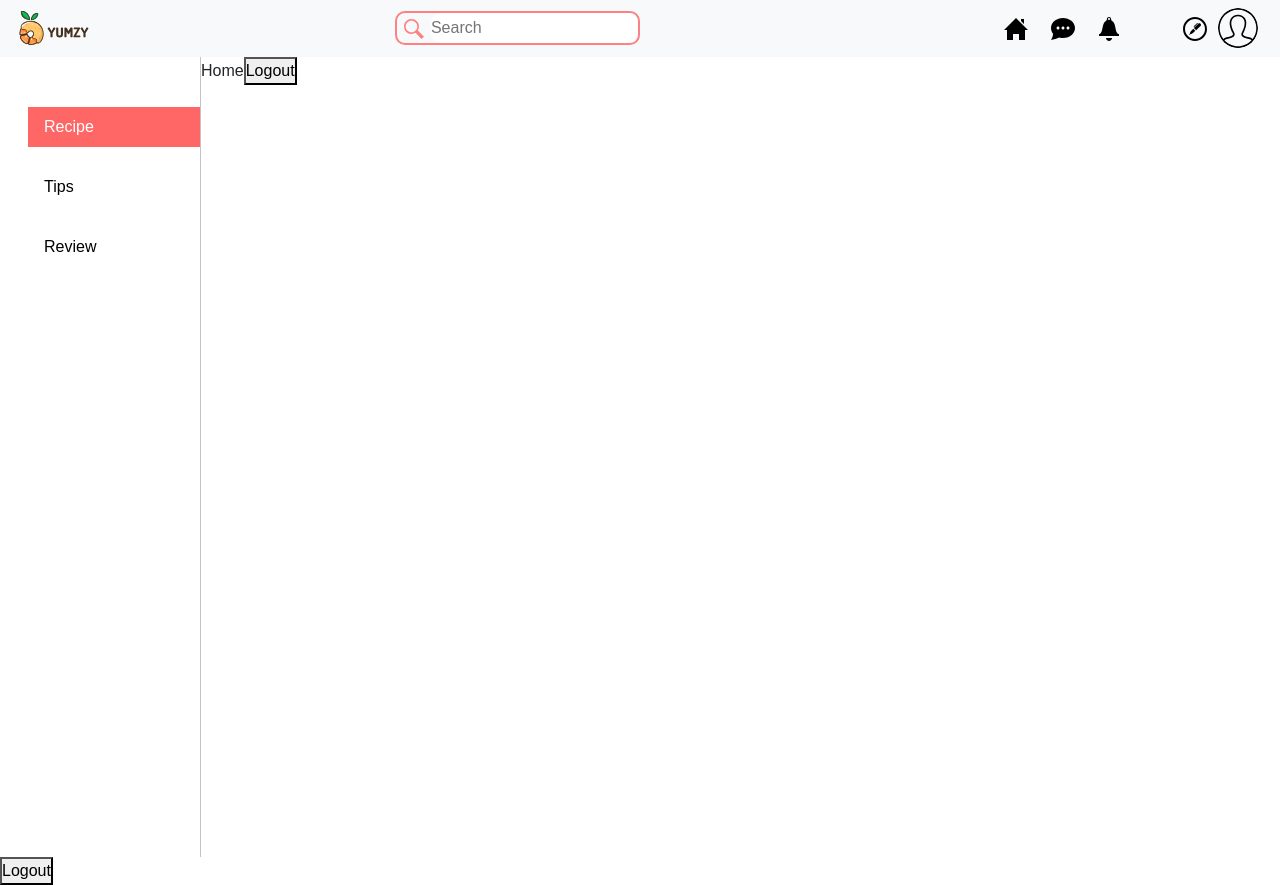
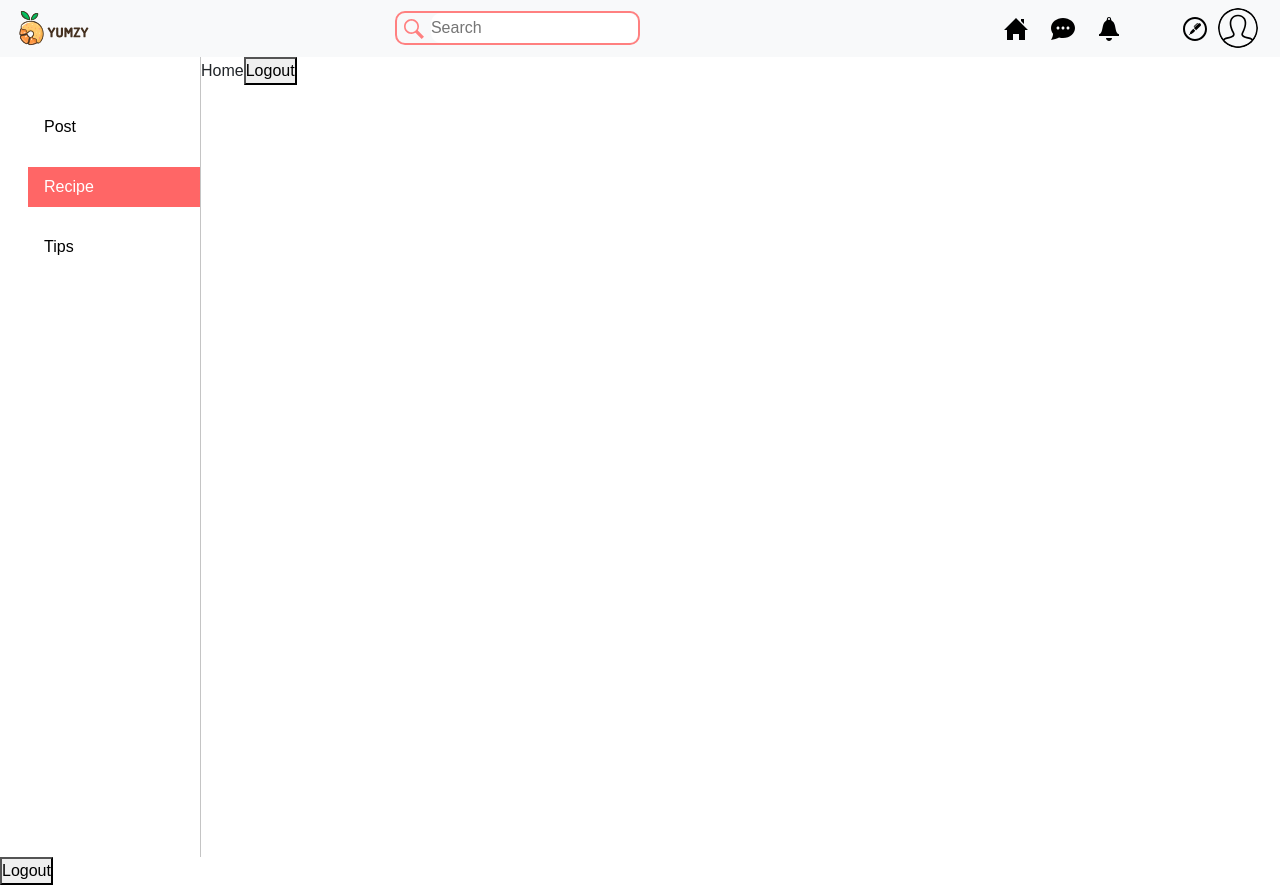
Before and after one commit to Phoenix-Cooperation/yumzy-frontend, a React (Create React App) app: page /create in a window 1280 px wide. Built offline with nearby package versions, Linux system fonts and the light colour scheme; no server answers; sample sign-in values are in the browser's storage; some icons are missing.

Commit message:
changed review create post to post create

```diff
--- a/src/App.js
+++ b/src/App.js
@@ -26,7 +26,7 @@ function App() {
               <Route index element={<Home />} />
               <Route path="recipe" element={<Home />} />
               <Route path="tips" element={<Home />} />
-              <Route path="review" element={<Home />} />
+              <Route path="post" element={<Home />} />
             </Route>
           </Route>
         </Routes>
--- a/src/layouts/CreateMenu.js
+++ b/src/layouts/CreateMenu.js
@@ -17,6 +17,15 @@ const CreateMenu = () => {
         <div className="create-menu__link-group">
           <Nav.Link
             as={Link}
+            className={classNames("create-menu__link", active === "/create/post" &&
+              "create-menu__link--active")}
+            to="/create/post"
+            onClick={() => setActive("/create/post")}
+          >
+            Post
+          </Nav.Link>
+          <Nav.Link
+            as={Link}
             className={classNames("create-menu__link", active === "/create/recipe" &&
               "create-menu__link--active")}
             to="/create/recipe"
@@ -33,15 +42,7 @@ const CreateMenu = () => {
           >
               Tips
           </Nav.Link>
-          <Nav.Link
-            as={Link}
-            className={classNames("create-menu__link", active === "/create/review" &&
-              "create-menu__link--active")}
-            to="/create/review"
-            onClick={() => setActive("/create/review")}
-          >
-            Review
-          </Nav.Link>
+
 
         </div>
       </Nav>
```
